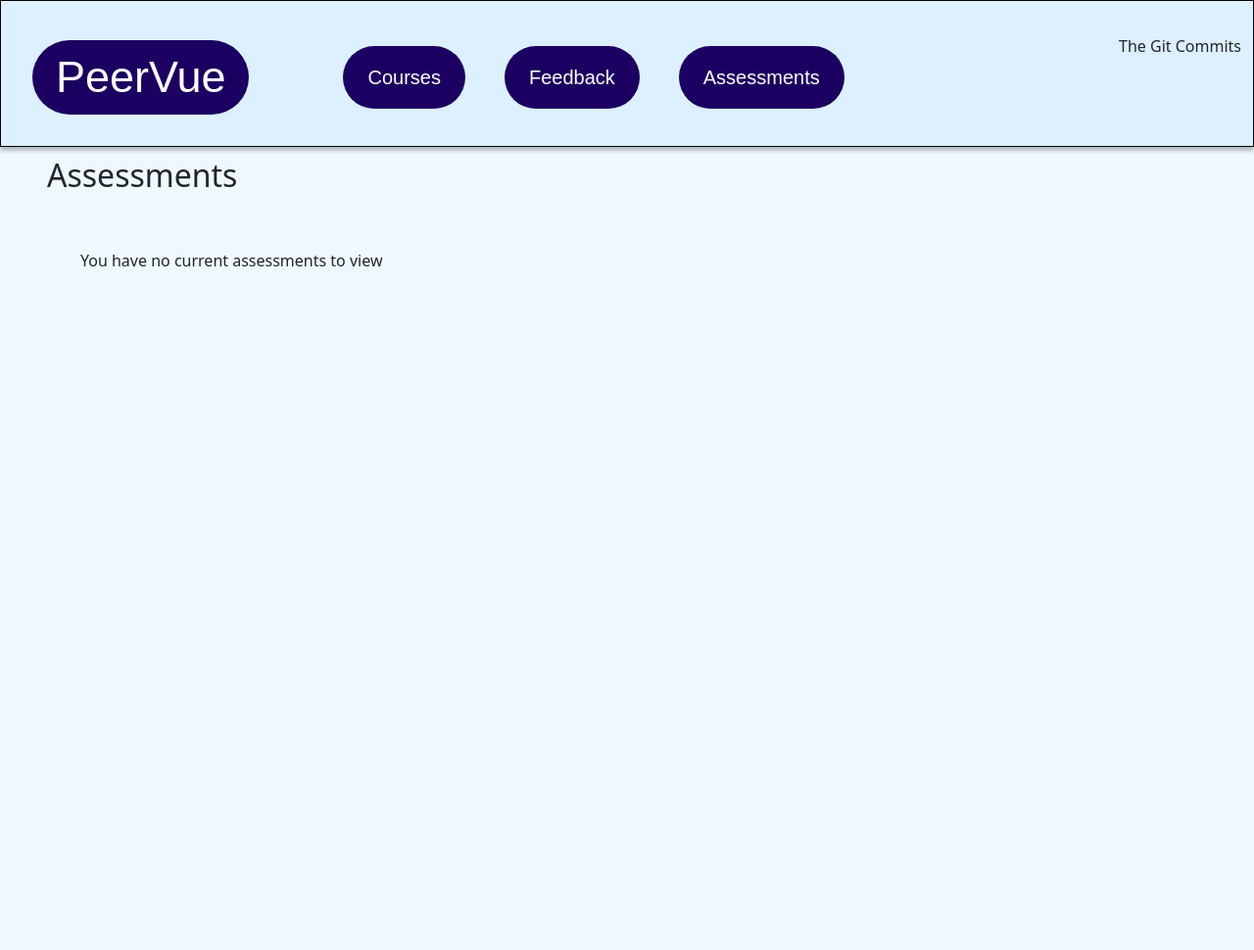
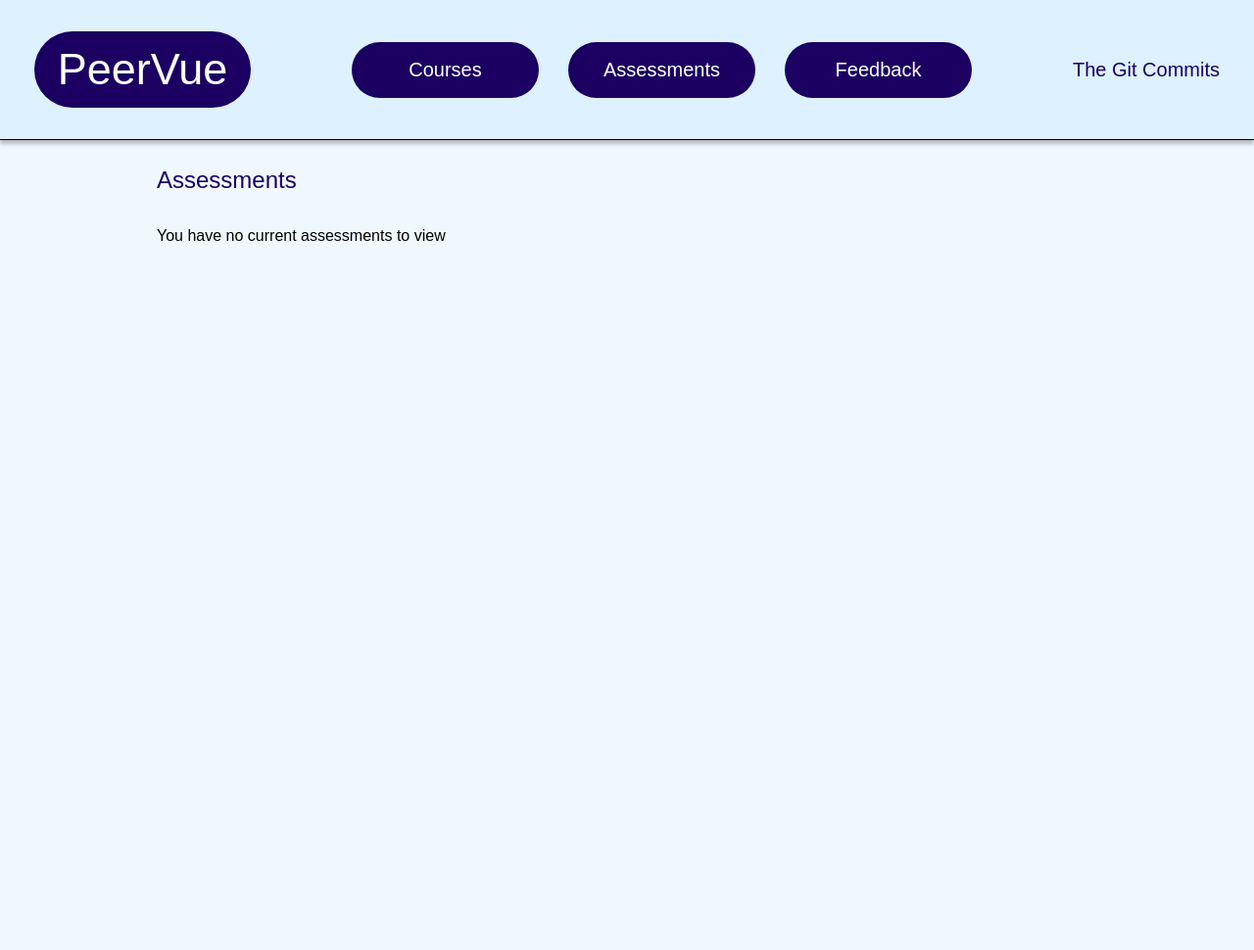
Before and after one commit to CSCI3356-Spring2025/The-Git-Commits, a Django app: template landing/templates/landing/student_assessment_list.html in a window 1280 px wide. Shown: the whole page at 98% size. Before the commit the page ends 272 px from the top, so only its background shows below. Run offline with Django 5.2, Linux system fonts and the light colour scheme; the template is opened without the code that fills it, so the values that code supplies are empty.

Commit message:
Update student_assessment_list.html

```diff
--- a/landing/templates/landing/student_assessment_list.html
+++ b/landing/templates/landing/student_assessment_list.html
@@ -1,44 +1,117 @@
 {% extends "base.html" %}
+{% load static %}
+{% load l10n %}
 
 {% block title %}
   <title>PeerVue - Assessments</title>
 {% endblock %}
 
-{% block base_style %}
+{% block head_content %}
   <style>
-    :root {
-        --accent-dark-blue: #1b0061;
-        --accent-medium-blue: #aae7f2;
-        --accent-light-blue: #dcf4f9;
-        --navbar-background: #a4daff3f;
-        --black: black;
-        --white: #f0f8ff;
+    a,
+    button,
+    input,
+    select,
+    h1,
+    h2,
+    h3,
+    h4,
+    h5,
+    * {
+      box-sizing: border-box;
+      margin: 0;
+      padding: 0;
+      border: none;
+      text-decoration: none;
+      background: none;
+      -webkit-font-smoothing: antialiased;
     }
 
-    .blue-btn {
-        color: #fff;
-        background: var(--accent-dark-blue);
-        border-radius: 40px;
-    }
-    .navbar {
-        padding-top: 1em;
-        padding-left: 1em;
-        background: var(--navbar-background);
-        box-shadow: 0px 4px 4px 0px rgba(0, 0, 0, 0.25);
-        border: 1px solid #000000;
-        z-index: 100;
+    menu, ol, ul {
+      list-style-type: none;
+      margin: 0;
+      padding: 0;
     }
 
-    .git-commits-top-right {
-        position: relative;
-        top: -2em;
+    body {
+      font-family: "KoHo", Arial, sans-serif;
+      margin: 0;
+      padding: 0;
+      background: #F0F8FF;
     }
 
-    .rectangle-1 {
-        background: var(--accent-dark-blue);
+    /* Student Assessment List Page */
+    .student-assessment-list {
+      position: relative;
+      min-height: 100vh;
+      padding-bottom: 50px;
+    }
+
+    .assessment-list-container {
+      max-width: 1000px;
+      margin: 170px auto 50px;
+      padding: 0 20px;
+    }
+
+    .assessment-list-title {
+      margin-bottom: 30px;
+      font-family: "KoHo", sans-serif;
+      font-size: 24px;
+      font-weight: 500;
+      color: #1b0061;
+    }
+
+    .assessment-link {
+      display: inline-block;
+      background: #1b0061;
       border-radius: 50px;
-        width: 221.06px;
-        height: 77.86px;
+      padding: 10px 25px;
+      margin-bottom: 15px;
+      font-family: "KoHo", sans-serif;
+      font-size: 18px;
+      font-weight: 400;
+      color: #ffffff;
+      text-decoration: none;
+      transition: background-color 0.3s;
+    }
+
+    .assessment-link:hover {
+      background: #2a0090;
+    }
+
+    .section-text {
+      font-family: "KoHo", sans-serif;
+      font-size: 16px;
+      color: #000000;
+      margin-top: 20px;
+    }
+
+    /* Navbar Styles */
+    .navbar {
+      background: rgba(164, 218, 255, 0.25);
+      border-bottom: 1px solid #000000;
+      width: 100%;
+      height: 143px;
+      position: fixed;
+      left: 0;
+      top: 0;
+      box-shadow: 0px 4px 4px 0px rgba(0, 0, 0, 0.25);
+      z-index: 1000;
+      display: flex;
+      align-items: center;
+      justify-content: space-between;
+      padding: 0 20px;
+    }
+
+    .nav-logo {
+      background: #1b0061;
+      border-radius: 50px;
+      width: 221px;
+      height: 78px;
+      margin-left: 15px;
+      display: flex;
+      align-items: center;
+      justify-content: center;
     }
 
     .peer-vue {
@@ -47,96 +120,83 @@
       font-family: "KoHo", sans-serif;
       font-size: 45px;
       font-weight: 400;
-        vertical-align: middle;
-
-        background: var(--accent-dark-blue);
-        border-radius: 50px;
     }
 
-    .nav-bubble {
+    .nav-links {
+      display: flex;
+      gap: 30px;
+    }
+
+    .nav-btn {
+      background: #1b0061;
+      border-radius: 50px;
+      width: 191px;
+      height: 57px;
+      display: flex;
+      align-items: center;
+      justify-content: center;
+      text-decoration: none;
+    }
+
+    .nav-text {
       color: #ffffff;
       text-align: center;
       font-family: "KoHo", sans-serif;
       font-size: 20px;
       font-weight: 400;
-        display: flex;
-        align-items: center;
-        justify-content: center;
-
-
-        background: var(--accent-dark-blue);
-        border-radius: 50px;
-        margin-left: 2em;
     }
 
-    .the-git-commits {
-        color: var(--accent-dark-blue);
-        text-align: left;
+    .team-name {
+      color: #1b0061;
+      text-align: right;
       font-family: "KoHo", sans-serif;
       font-size: 20px;
       font-weight: 400;
-        position: absolute;
-        left: 1141px;
-        top: 0px;
-        width: 163px;
-        height: 24px;
+      margin-right: 15px;
     }
-
-    .assessments {
-    }
-
-    body {
-        /* Navbar space */
-        padding-top: 7rem;
-        background-color: var(--white);
-    }
-
-    a {
-        text-decoration: none;
-    }
-
   </style>
 {% endblock %}
 
 {% block content %}
+  <div class="student-assessment-list">
     <!-- Navbar -->
-    <nav class="navbar navbar-expand-lg fixed-top">
-      <div class="container-fluid">
-        <!-- <button class="btn peer-vue ms-1 px-4 me-5">PeerVue</button> -->
-        <a href="{% url 'landing:dashboard' %}" class="peer-vue ms-1 px-4 py-1 my-4 me-5">PeerVue</a>
-        <button class="navbar-toggler" type="button" data-bs-toggle="collapse" data-bs-target="#navbarSupportedContent" aria-controls="navbarSupportedContent" aria-expanded="false" aria-label="Toggle navigation">
-          <span class="navbar-toggler-icon"></span>
-        </button>
-        <div class="collapse navbar-collapse" id="navbarSupportedContent">
-          <ul class="navbar-nav me-auto mb-2 mb-lg-0">
-            <li class="navbar-item">
-              <button class="btn nav-bubble py-3 px-4 ms-5">Courses</button>
-            </li>
-            <li class="nav-item">
-              <button class="btn nav-bubble py-3 px-4">Feedback</button>
-            </li>
-            <li class="nav-item">
-              <a class="btn nav-bubble py-3 px-4">Assessments</a>
-            </li>
-          </ul>
-          <span class="align-top git-commits-top-right">The Git Commits</span>
+    <div class="navbar">
+      <a href="{% url 'landing:dashboard' %}" class="nav-logo">
+        <div class="peer-vue">PeerVue</div>
+      </a>
+
+      <div class="nav-links">
+        <a href="#" class="nav-btn">
+          <div class="nav-text">Courses</div>
+        </a>
+        <a href="{% url 'landing:student_assessment_list' %}" class="nav-btn">
+          <div class="nav-text">Assessments</div>
+        </a>
+        <a href="#" class="nav-btn">
+          <div class="nav-text">Feedback</div>
+        </a>
+      </div>
+
+      <div class="team-name">
+        The Git Commits
       </div>
     </div>
-    </nav>
 
-  <h2 class="mt-5 ms-5">Assessments</h2>
-  <div class="assessments container">
-      <br>
-      <br>
+    <div class="assessment-list-container">
+      <h2 class="assessment-list-title">Assessments</h2>
+
+      <div class="assessments-list">
         {% if assessments %}
           {% for assessment in assessments %}
-        <a href="{% url 'landing:student_assessment' assessment.pk %}" class="assessment-link blue-btn mt-4 p-1 px-3">{{ assessment.title }}</a>
-        <br>
+            <a href="{% url 'landing:student_assessment' assessment.pk %}" class="assessment-link">
+              {{ assessment.title }}
+            </a>
             <br>
           {% endfor %}
         {% else %}
           <div class="section-text">You have no current assessments to view</div>
         {% endif %}
       </div>
-
+    </div>
+  </div>
 {% endblock %}
```
Lines whose indentation alone changed are shown as unchanged.
